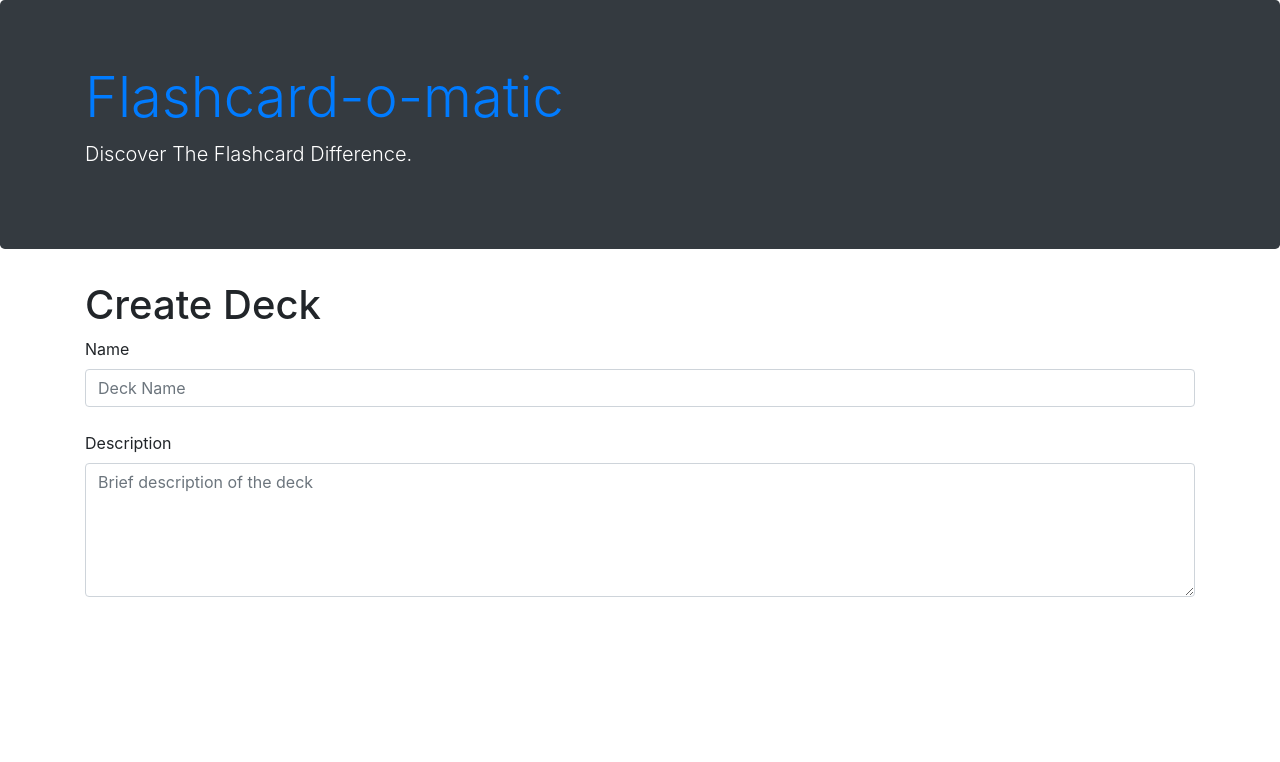
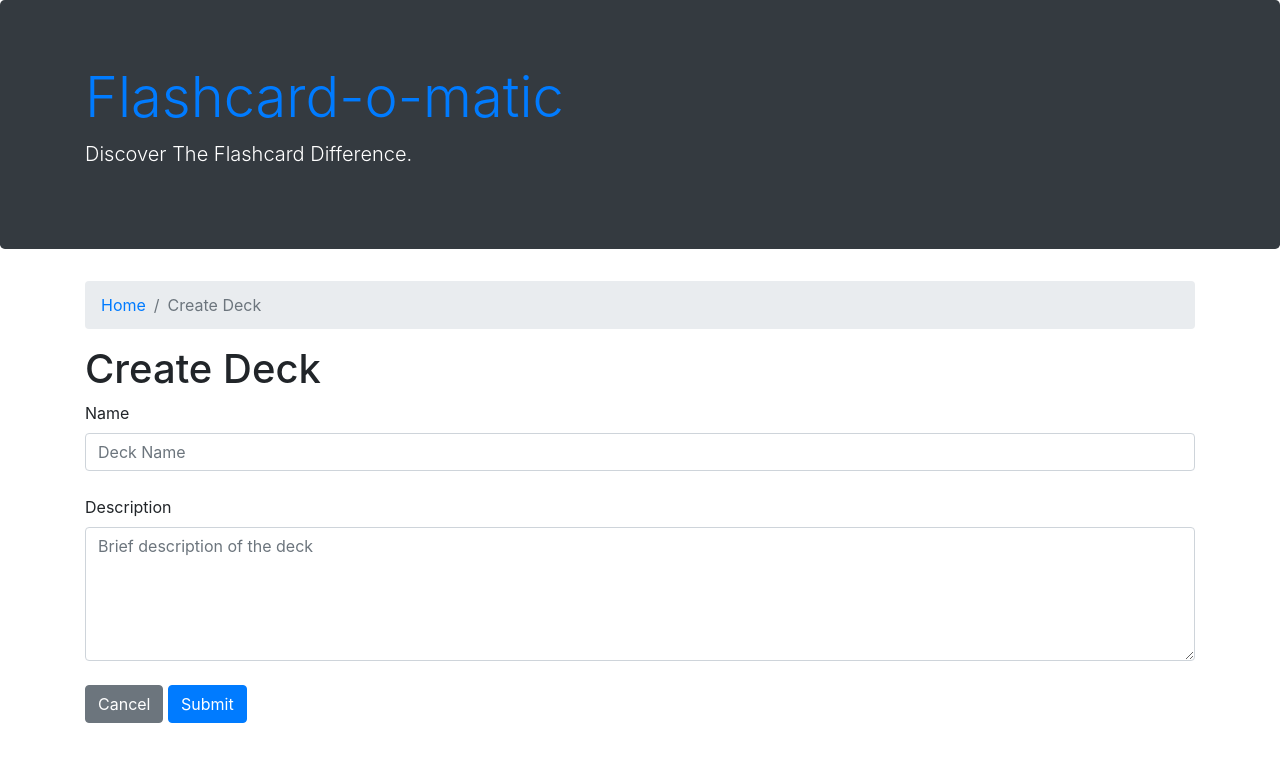
Before and after one commit to suzi-indeed/Project-Flashcards-Qualified, a React (Create React App) app: page /decks/new in a window 1280 px wide. Shown: the top 762 px of the page. Built offline with nearby package versions, Linux system fonts and the light colour scheme; no server answers; a web font is replaced by a local one.

Commit message:
Adding the breadcrumb navigation bar

```diff
--- a/src/Layout/CreateDeck.js
+++ b/src/Layout/CreateDeck.js
@@ -4,17 +4,30 @@ import { Link } from 'react-router-dom';
 function CreateDeck() {
     return (
         <div>
+            <nav aria-label="breadcrumb">
+                <ol class="breadcrumb">
+                    <li class="breadcrumb-item"><a href="/">
+                    <i class="oi oi-home"></i> Home
+                    </a></li>
+                    <li class="breadcrumb-item active" aria-current="page">Create Deck</li>
+                </ol>
+            </nav>
+
             <h1>Create Deck</h1>
-
             <label for="deck-name">Name</label>
-            <br/>
+            <br />
             <input class="form-control" name="deck-name" type="text" placeholder="Deck Name" />
 
-            <br/>
+            <br />
 
             <label for="deck-description">Description</label>
-            <br/>
+            <br />
             <textarea class="form-control" rows="5" name="deck-description" type="text" placeholder="Brief description of the deck" />
+            <br />
+
+            <button type="cancel" class="btn btn-secondary">Cancel</button>
+            {" "}
+            <button type="submit" class="btn btn-primary">Submit</button>
         </div>
     )
 }
```
